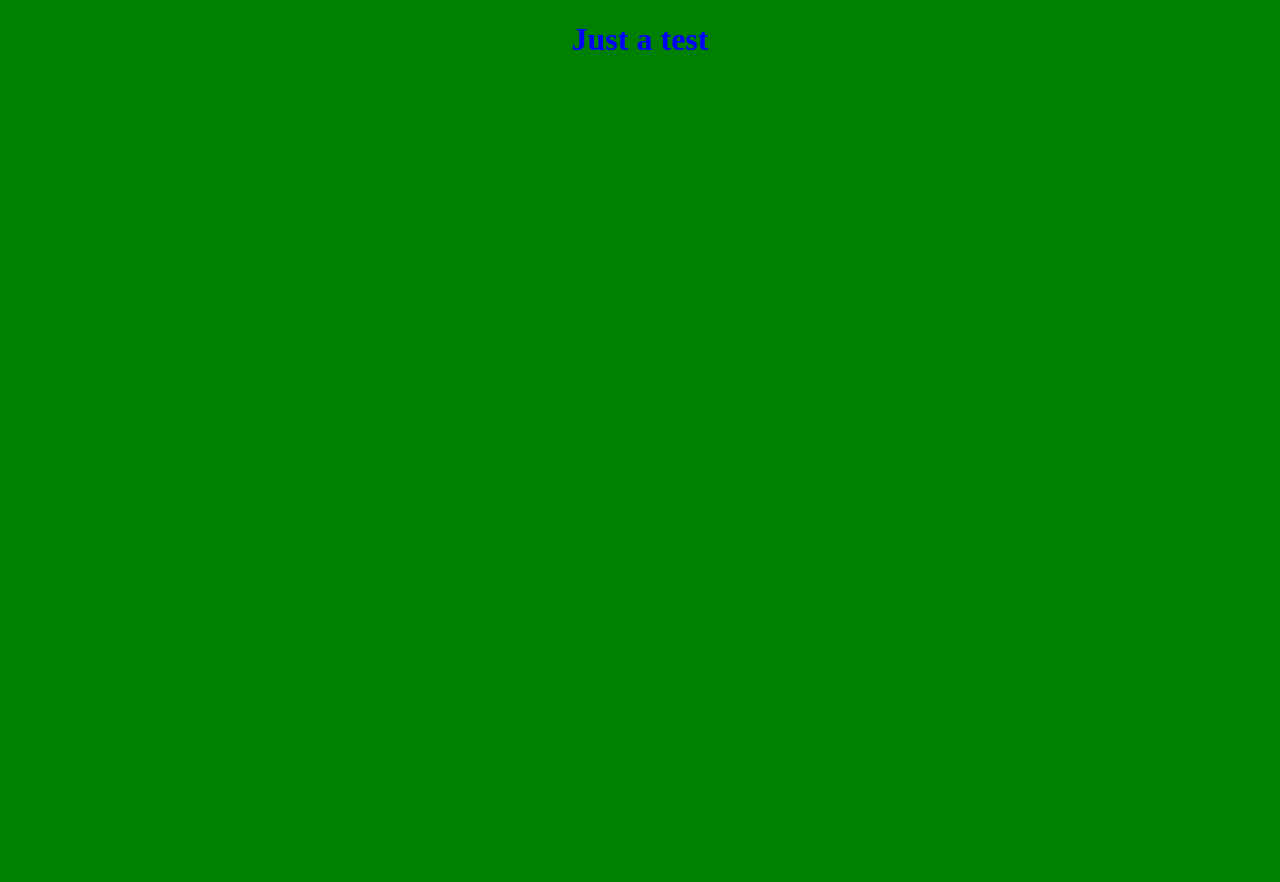
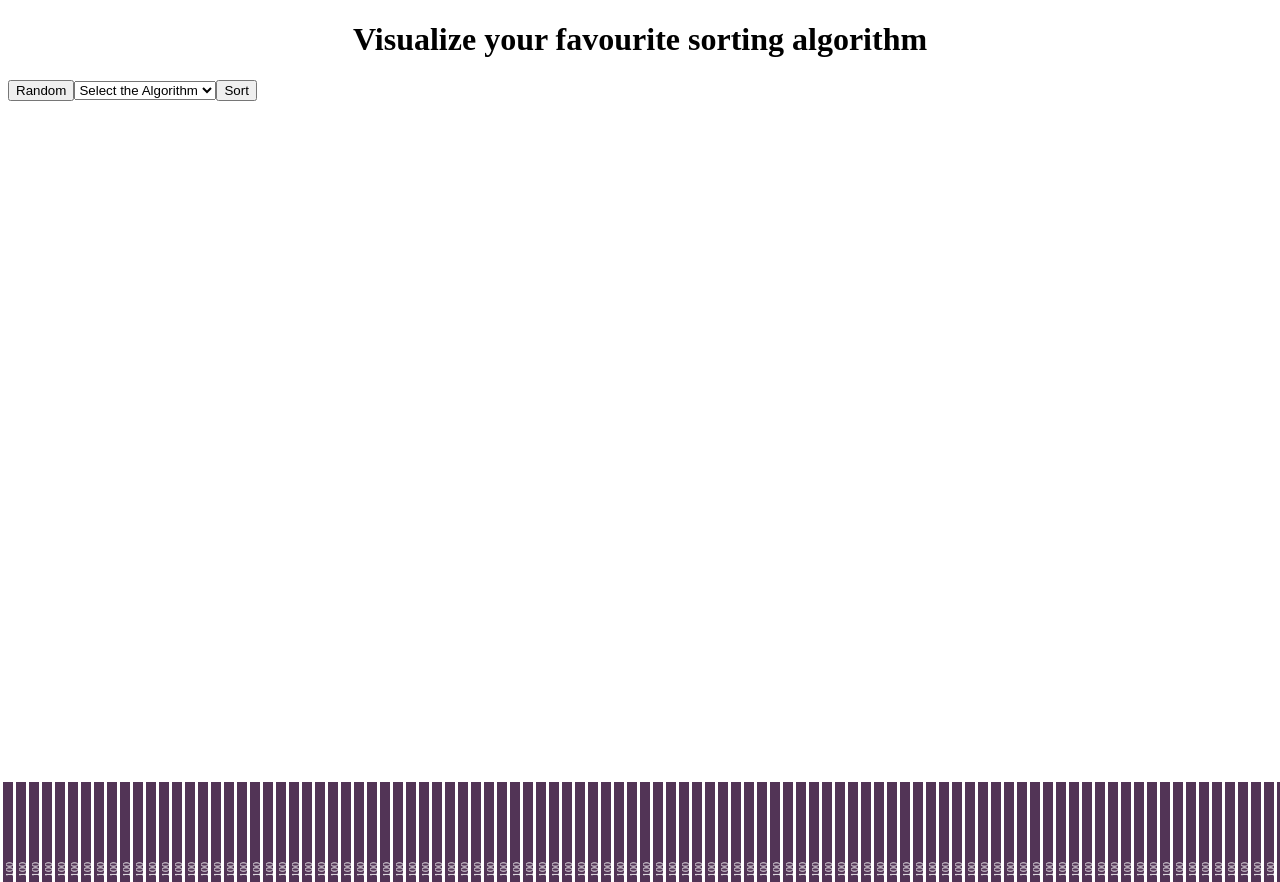
Before and after one commit to JovanShandro/Sorting-algorithm-visualizer, a Vue app: page / in a window 1280 px wide. Before the commit the page ends 800 px from the top, so only its background shows below. Built offline with nearby package versions, Linux system fonts and the light colour scheme.

Commit message:
Add array generator and basic styling

```diff
--- a/src/components/App.vue
+++ b/src/components/App.vue
@@ -1,21 +1,56 @@
 <template>
   <div>
-      <h1>Just a test</h1>
+    <h1>Visualize your favourite sorting algorithm</h1>
+    <button @click="generateRandomArray">Random</button>
+    <select v-model="choice">
+      <option disabled value>Select the Algorithm</option>
+      <option value="0">Merge Sort</option>
+      <option value="1">Selection Sort</option>
+      <option value="2">Bubble Sort</option>
+      <option value="3">Quick Sort</option>
+      <option value="4">Heap Sort</option>
+      <option value="5">Counting Sort</option>
+      <option value="6">Insertion Sort</option>
+      <option value="7">Radix Sort</option>
+    </select>
+    <button @click="sort">Sort</button>
+
+    <svg
+      width="500"
+      height="1300"
+      fill="#000"
+      :transform="'transform: translate(-50%)'"
+      :key="rerender"
+    >
+      <g v-for="(value, i) in array" :key="i" :transform="`translate(0, ${i * 13})`">
+        <rect height="10" :width="value" fill="#523456" />
+        <text fill="#ffffff" x="5" y="10">{{ value }}</text>
+      </g>
+    </svg>
   </div>
 </template>
 
 <script>
 export default {
-    name: 'App'
-}
+  name: "App",
+  data() {
+    return {
+      array: Array(100).fill(100),
+      rerender: 0,
+      choice: ""
+    };
+  },
+  methods: {
+    generateRandomArray() {
+      for (let i = 0; i < this.array.length; i++) {
+        this.array[i] = Math.floor(Math.random() * 500 + 1);
+      }
+      this.rerender++;
+    }
+  },
+  sort() {}
+};
 </script>
 
 <style>
-body {
-    font-weight: 500;
-    color:blue;
-}
-h1 {
-    text-align: center;
-}
 </style>
--- a/src/style.css
+++ b/src/style.css
@@ -1,2 +1,15 @@
+h1 {
+  text-align: center;
+}
 body {
-  background: green; }
+  position: relative;
+}
+text {
+  font-size: 10px;
+}
+svg {
+  position: absolute;
+  top: -50%;
+  left: 50%;
+  transform: translate(-50%) rotate(-90deg);
+}
```
